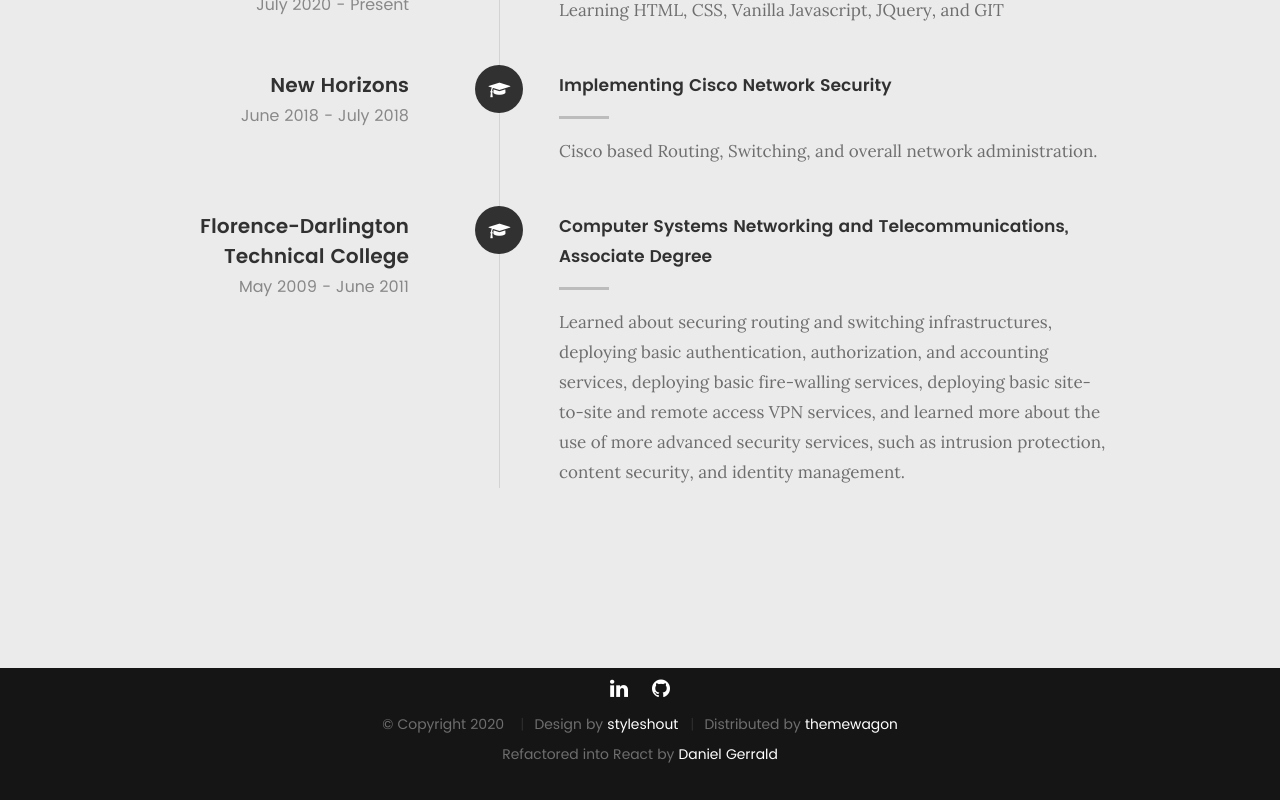
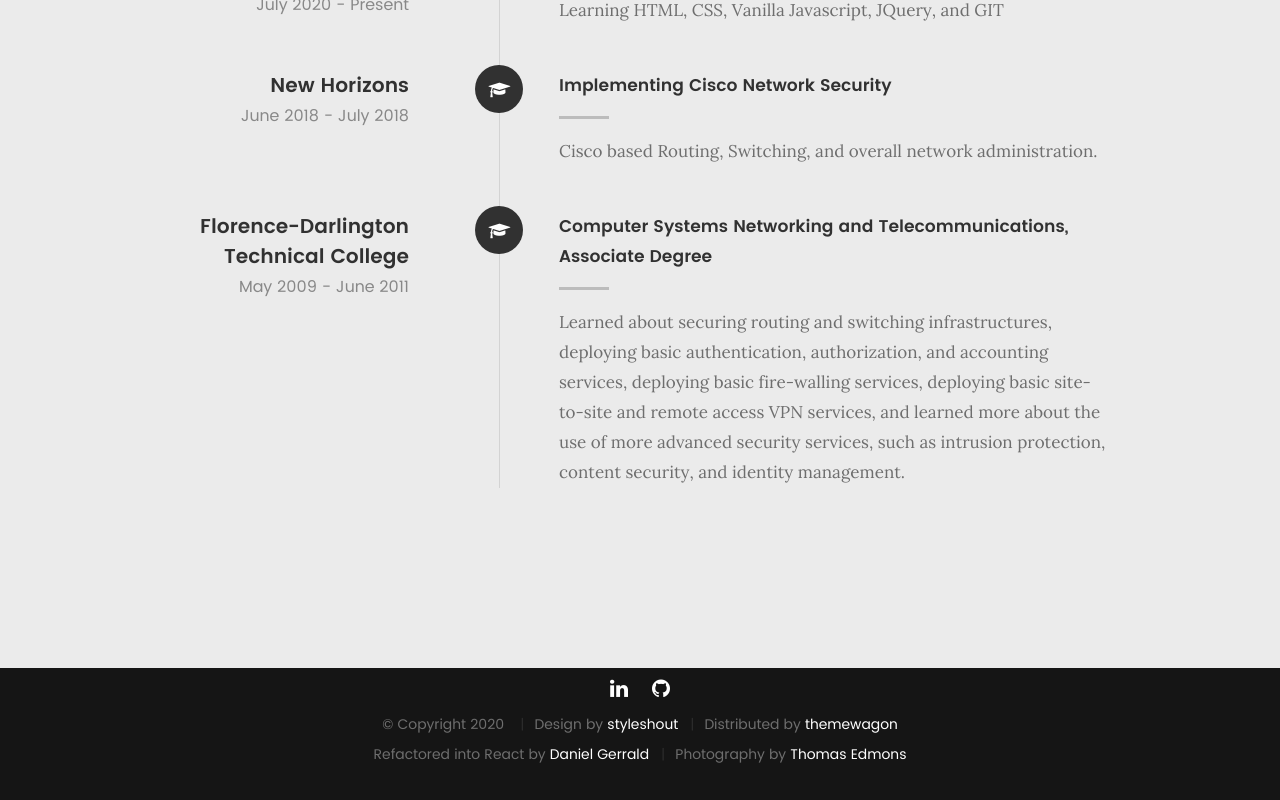
Before and after one commit to DanielGerrald/Profile, a React (Create React App) app: page / in a window 1280 px wide. Shown: the part 3154-3954 px from the top of the page. Built offline with nearby package versions, Linux system fonts and the light colour scheme.

Commit message:
removed background attachment fixed

```diff
--- a/src/components/Footer/footer.js
+++ b/src/components/Footer/footer.js
@@ -37,6 +37,9 @@ class Footer extends Component {
               <span>
               Refactored into React by <a href="https://github.com/DanielGerrald/Profile">Daniel Gerrald</a>
               </span>
+              <span>
+              Photography by <a href="https://github.com/DanielGerrald/Profile">Thomas Edmons</a>
+              </span>
             </div>
           </div>
 
--- a/src/css/main.css
+++ b/src/css/main.css
@@ -1300,7 +1300,7 @@ header .logo a {
 	-webkit-background-size: cover;
 	-moz-background-size: cover;
 	background-size: cover;
-	background-attachment: fixed;
+	/* background-attachment: fixed; */
 	width: 100%;
 	height: 100%;
 	min-height: 720px;
```
